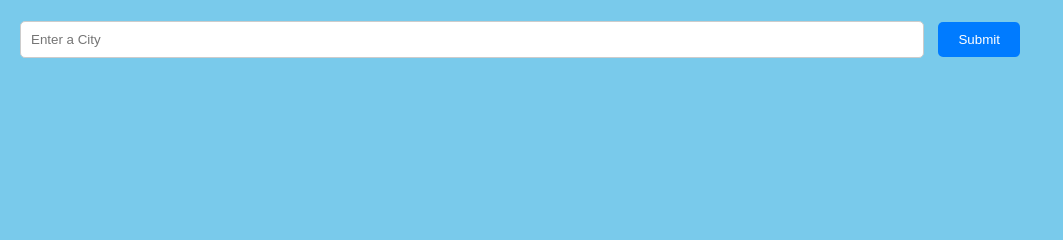
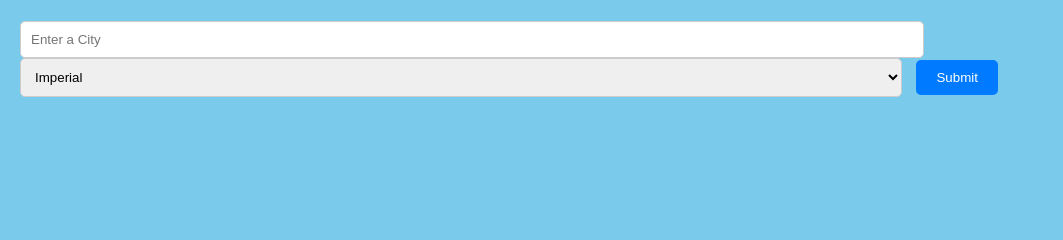
Before and after one commit to edmed1928/WebAppGroupAssignment, a Flask app: template templates/weather.html in a window 1280 px wide. Shown: the part 131-371 px from the top of the page, without its empty margins (0-1063 px from the left). Run offline with Flask 3, Linux system fonts and the light colour scheme; the template is opened without the code that fills it, so the values that code supplies are empty; parts of the project's set-up code (start-up, migrations or seed data) failed here and were passed over.

Commit message:
second commit

```diff
--- a/main.py
+++ b/main.py
@@ -1,5 +1,9 @@
 from flask import Flask, render_template, request
 from weather import get_current_weather
+from waitress import serve
+import logging
+
+logging.basicConfig(level=logging.DEBUG, format='%(asctime)s %(message)s')
 
 app = Flask(__name__)
 
@@ -35,4 +39,4 @@ def get_weather():
 
 
 if __name__ == "__main__":
-    app.run(host="0.0.0.0", port=8000)
+    serve(app, host="0.0.0.0", port=8001)
--- a/templates/weather.html
+++ b/templates/weather.html
@@ -15,6 +15,10 @@
 
     <form action="/weather">
         <input type="text" name="city" id="city" placeholder="Enter a City" />
+        <select name="units" id="units">
+            <option value="imperial">Imperial</option>
+            <option value="metric">Metric</option>
+        </select>
         <button type="submit">Submit</button>
     </form>
 </body>
--- a/weather.py
+++ b/weather.py
@@ -5,7 +5,7 @@ import os
 load_dotenv()
 
 
-def get_current_weather(city="Kansas City", units="imperial"):
+def get_current_weather(city="Miami", units="imperial"):
     request_url = f'http://api.openweathermap.org/data/2.5/weather?appid={
         os.getenv("API_KEY")}&q={city}&units={units}'
     weather_data = requests.get(request_url).json()
```
